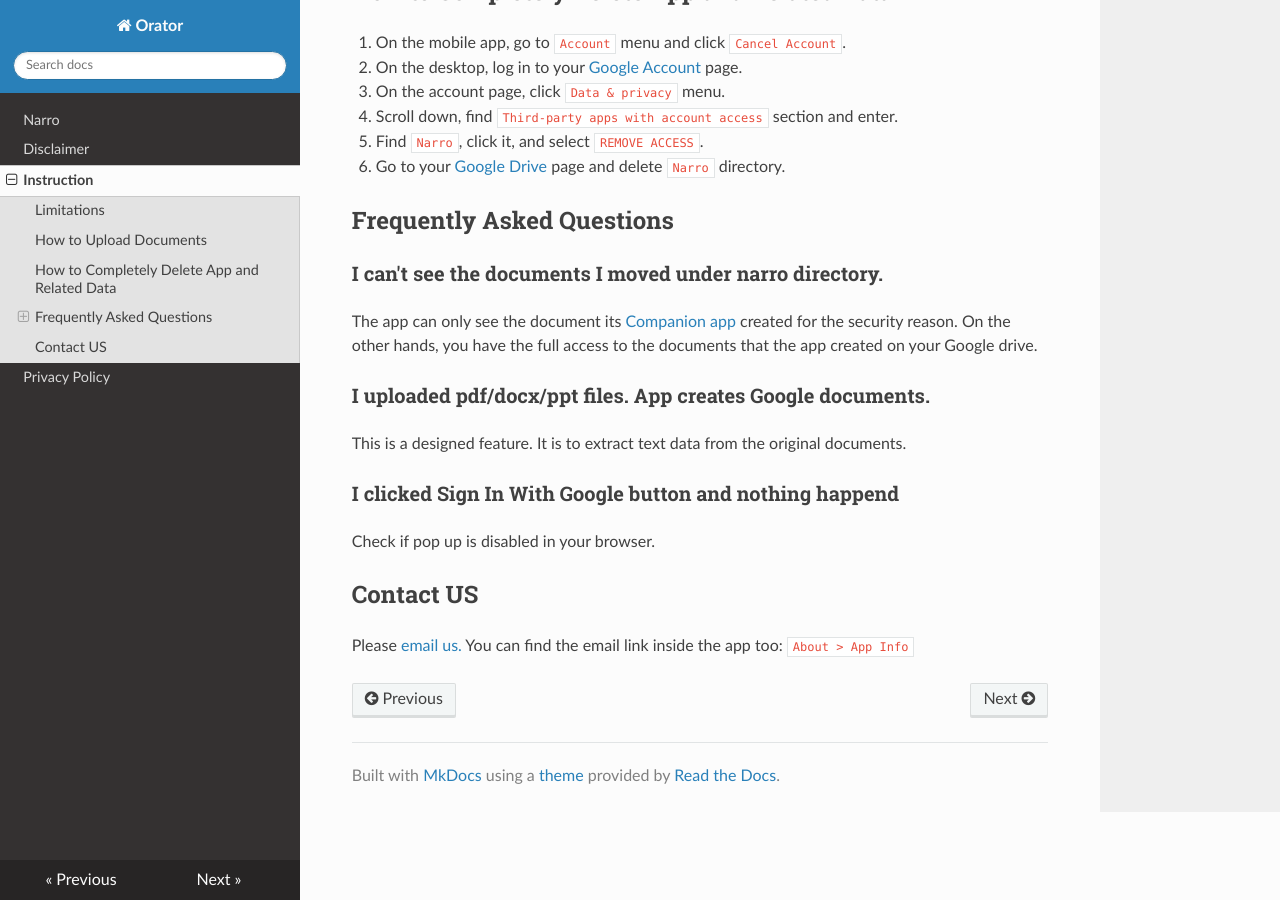
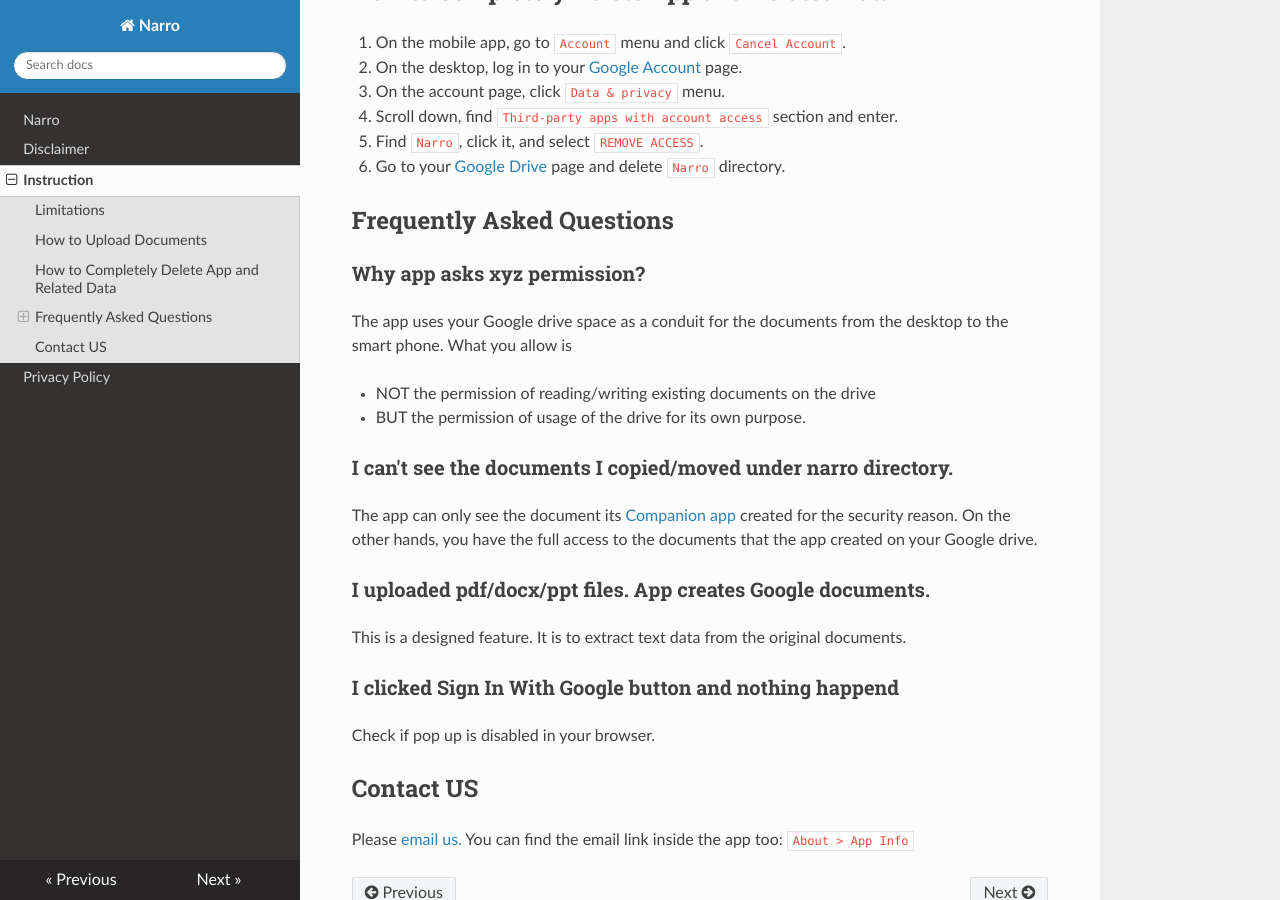
Before and after one commit to innomatica/narrodata, an MkDocs documentation site: the page built from docs/manual.md, in a window 1280 px wide and 900 px high, scrolled down 538 px. Built offline with MkDocs 1.6.1, drawn with Linux system fonts in a browser that asks for light colours; nearby versions of some CDN libraries.

Commit message:
documentation

```diff
--- a/docs/manual.md
+++ b/docs/manual.md
@@ -31,10 +31,18 @@
 <a href="https://drive.google.com/" target="_blank">Google Drive</a> page
 and delete `Narro` directory.
 
+
 ## Frequently Asked Questions
 
+### Why app asks xyz permission?
 
-### I can't see the documents I moved under narro directory.
+The app uses your Google drive space as a conduit for the documents from the
+desktop to the smart phone. What you allow is
+
+* NOT the permission of reading/writing existing documents on the drive
+* BUT the permission of usage of the drive for its own purpose.
+
+### I can't see the documents I copied/moved under narro directory.
 
 The app can only see the document its
 <a href="https://narro.innomatic.ca/" target="_blank">Companion app</a>
@@ -46,7 +54,6 @@
 
 This is a designed feature. It is to extract text data from the original documents.
 
-
 ### I clicked Sign In With Google button and nothing happend
 
 Check if pop up is disabled in your browser.
--- a/mkdocs.yml
+++ b/mkdocs.yml
@@ -1,4 +1,4 @@
-site_name: Orator
+site_name: Narro
 theme: readthedocs
 markdown_extensions:
   - attr_list
```
Also changed, not shown: site/404.html, site/disclaimer/index.html, site/index.html, site/manual/index.html, site/privacy/index.html, site/search.html, site/search/search_index.json, site/sitemap.xml, 1 other file.
